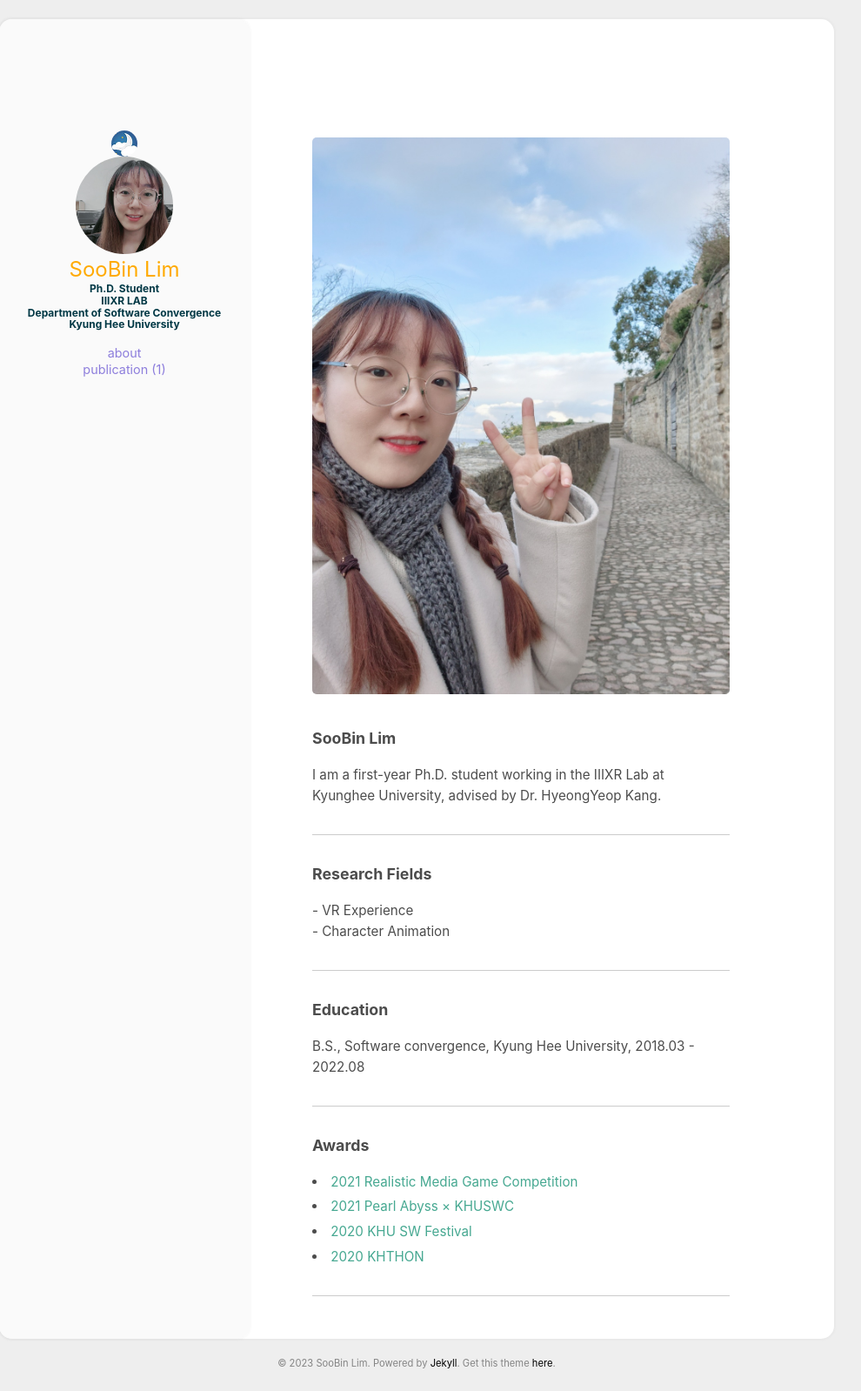
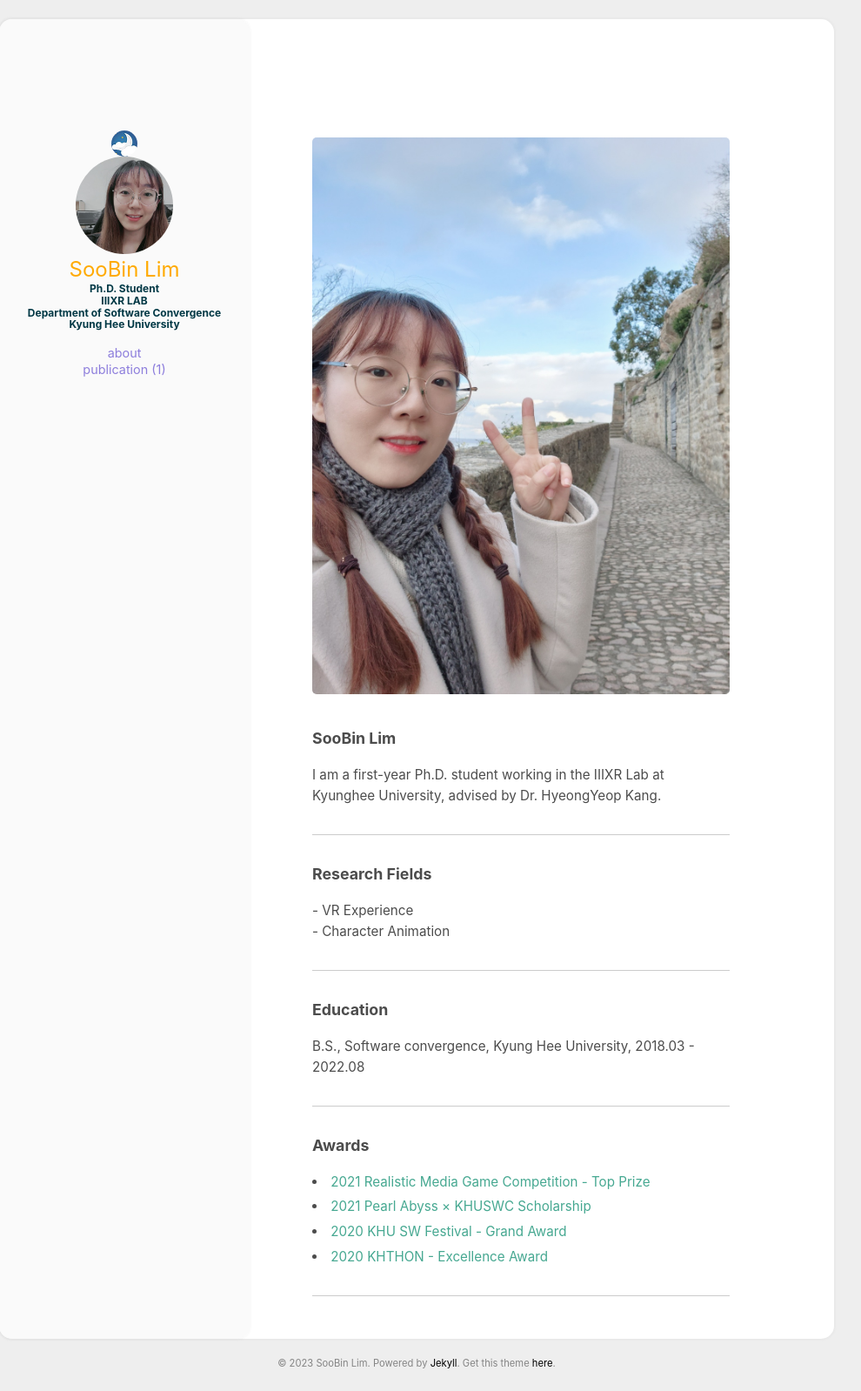
Before and after one commit to dnpcs12/dnpcs.github.io, a Jekyll site: the page built from aboutme.html, in a window 1280 px wide. Shown: the whole page at 87% size, without its empty margins (161-1151 px from the left). Built offline with Jekyll 4.4.1, drawn with Linux system fonts in a browser that asks for light colours.

Commit message:
Update aboutme.html

```diff
--- a/aboutme.html
+++ b/aboutme.html
@@ -31,10 +31,10 @@ layout: page
         <h3>
             Awards
         </h3>
-        <li><a href="https://youtu.be/79LV9N-yP1c">2021 Realistic Media Game Competition</a></li>
-        <li><a href= https://youtu.be/fi4nI1JXpIo>2021 Pearl Abyss × KHUSWC</a></li>
-        <li><a href="https://swf.khu.ac.kr/swfest_game_2020/33">2020 KHU SW Festival</a></li>
-        <li><a href="https://thon.khlug.org/about/2020">2020 KHTHON</a></li>
+        <li><a href="https://github.com/ssw03270/Hacker">2021 Realistic Media Game Competition - Top Prize</a></li>
+        <li><a href= https://youtu.be/fi4nI1JXpIo>2021 Pearl Abyss × KHUSWC Scholarship</a></li>
+        <li><a href="https://swf.khu.ac.kr/swfest_game_2020/33">2020 KHU SW Festival - Grand Award</a></li>
+        <li><a href="https://thon.khlug.org/about/2020">2020 KHTHON - Excellence Award</a></li>
 
         <hr/>
     </div>
```
